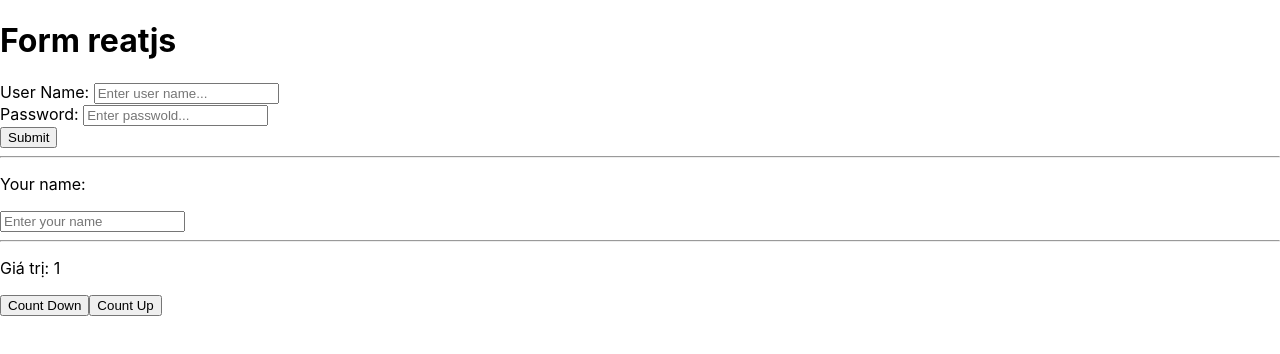
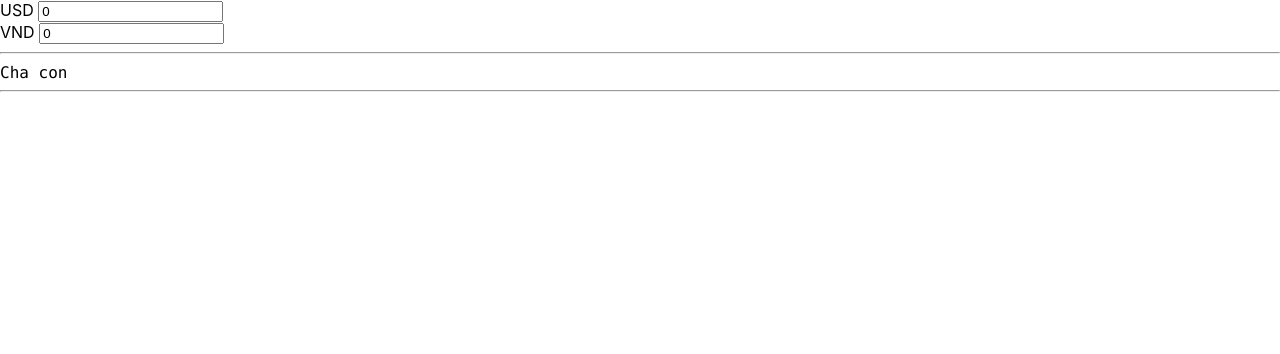
Before and after one commit to LongTD2510/react-test, a React (Create React App) app in the folder my-app/: page / in a window 1280 px wide. Shown: the top 354 px of the page. Built offline with nearby package versions, Linux system fonts and the light colour scheme; the HTML template or start-up script is replaced by a standard one.

Commit message:
New reactjs basic part3

```diff
--- a/my-app/src/App.js
+++ b/my-app/src/App.js
@@ -8,6 +8,9 @@ import DomNode from './domNode.tsx';
 import ComponentLifeCycle from './componentLifeCycle';
 import HandleEvent from './components/handleEvent/handleEvents';
 import FormSubmit from './components/formSubmit/formSubmit';
+import RenderWithCondition from './components/renderWithCondition/renderCondition';
+import ListAndKeyReact from './components/listAndKey/listAndKeyReact';
+import Caculator from './components/liftingStateUp/caculator';
 function App() {
   return (
     <div>
@@ -20,7 +23,10 @@ function App() {
       <hr></hr> */}
       {/* <ComponentLifeCycle /> */}
       {/* <HandleEvent/> */}
-      <FormSubmit/>
+      {/* <FormSubmit/> */}
+      {/* <RenderWithCondition/> */}
+      {/* <ListAndKeyReact/> */}
+      <Caculator/>
       <hr />
     </div>
     /* Prop*/
--- a/my-app/src/components/formSubmit/formSubmit.js
+++ b/my-app/src/components/formSubmit/formSubmit.js
@@ -2,9 +2,10 @@ import React, { Component } from "react";
 class FormSubmit extends Component {
   constructor(props) {
     super(props);
-    this.stage = {
+    this.state = {
       userName: "",
       password: "",
+      msg: {},
     };
   }
   changeInputValue(e) {
@@ -12,12 +13,41 @@ class FormSubmit extends Component {
       [e.target.name]: e.target.value,
     });
   }
+  submitForm(event) {
+    event.preventDefault();
+    const validation = this.validationForm();
+
+    if (validation) {
+      console.log(validation);
+      console.log(this.state);
+    } else {
+      alert("Success");
+    }
+  }
+  validationForm() {
+    const { userName, password } = this.state;
+    const re = /^\S*$/;
+    const msg = {};
+    let isValid = true;
+    if (!re.test(userName)) {
+      isValid = false;
+      msg["username"] = "Check again !";
+    }
+    if (password.length < 6) {
+      isValid = false;
+      msg["password"] = "Please add at least 6 character.";
+    }
+    this.setState({
+      msg: msg,
+    });
+    return isValid;
+  }
   state = {};
   render() {
     return (
       <div className="container">
         <h1>Form reatjs</h1>
-        <form>
+        <form onSubmit={(e) => this.submitForm(e)}>
           <div className="form-group">
             <label htmlFor="text">User Name: {this.state.userName}</label>
             <input
@@ -27,6 +57,7 @@ class FormSubmit extends Component {
               placeholder="Enter user name..."
               onChange={(e) => this.changeInputValue(e)}
             />
+            <div className="text-danger">{this.state.msg.username}</div>
           </div>
           <div>
             <label htmlFor="pwd">Password: {this.state.password}</label>
@@ -37,6 +68,7 @@ class FormSubmit extends Component {
               placeholder="Enter passwold..."
               onChange={(e) => this.changeInputValue(e)}
             />
+            <div className="text-danger">{this.state.msg.password}</div>
           </div>
           <button type="submit" className="mt-3 btn btn-primary">
             Submit
--- /dev/null
+++ b/my-app/src/components/liftingStateUp/caculator.js
@@ -0,0 +1,28 @@
+import React, { Component } from "react";
+import USDtoVND from "./usdToVnd";
+import VNDtoUSD from "./vndToUsd";
+class Caculator extends Component {
+  constructor(props) {
+    super(props);
+    this.state = {
+      vnd: 0,
+      usd: 0,
+    };
+  }
+  state = {};
+  handleChange = (data) => {
+    this.setState(data);
+  };
+  render() {
+    return (
+      <div>
+        <USDtoVND onHandleChange={this.handleChange} value={this.state.usd} />
+        <VNDtoUSD onHandleChange={this.handleChange} value={this.state.vnd} />
+        <hr></hr>
+        <code>Cha con</code>
+      </div>
+    );
+  }
+}
+
+export default Caculator;
--- /dev/null
+++ b/my-app/src/components/liftingStateUp/usdToVnd.js
@@ -0,0 +1,23 @@
+import React, { Component } from "react";
+const USDtoVND = function (props) {
+    const convert = function (usd) {
+      return usd * 23632;
+    };
+    return (
+      <div>
+        <span>USD </span>
+        <input className="form-group form-control" type="number"
+          onChange={(e) => {
+            const usd = e.target.value;
+            const vnd = convert(usd);
+            props.onHandleChange({
+              usd,
+              vnd,
+            });
+          }}
+          value={props.value}
+        />
+      </div>
+    );
+  };
+export default USDtoVND;
--- /dev/null
+++ b/my-app/src/components/liftingStateUp/vndToUsd.js
@@ -0,0 +1,24 @@
+import React, { Component } from "react";
+const VNDtoUSD = function (props) {
+    const convert = function (vnd) {
+      return vnd / 23632;
+    };
+    return (
+      <div>
+        <span>VND </span>
+        <input className="form-group form-control "
+          onChange={(e) => {
+            const vnd = e.target.value;
+            const usd = convert(vnd);
+            props.onHandleChange({
+              usd,
+              vnd,
+            });
+          }}
+          value={props.value}
+        />
+      </div>
+    );
+  };
+
+export default VNDtoUSD;
--- /dev/null
+++ b/my-app/src/components/listAndKey/listAndKeyReact.js
@@ -0,0 +1,35 @@
+import React, { Component } from "react";
+class ListAndKeyReact extends Component {
+    constructor(props) {
+        super(props);
+    }
+    state = {}
+
+    render() {
+        const todoList = [
+            {
+                'name' : 'php'
+            },
+            {
+                'name' : 'java'
+            },
+            {
+                'name' : 'reactjs'
+            },
+            {
+                'name' : 'test'
+            },
+            {
+                'name' : 'c++'
+            },
+        ]
+        const listItems = todoList.map((item, index) => (
+            <li key={index}>{item.name}</li>
+        ));
+        return (
+            <ul>{listItems}</ul>
+        );
+    }
+}
+
+export default ListAndKeyReact;
--- /dev/null
+++ b/my-app/src/components/renderWithCondition/renderCondition.js
@@ -0,0 +1,91 @@
+import React, { Component } from "react";
+const Notification = (props) => {
+  if (props.isShowTab1 || props.isShowTab2 || props.isShowTab3) {
+    // Trả về jsx để hiển thị
+    return (
+      <ul>
+        <li>Thông báo 1</li>
+        <li>Thông báo 2</li>
+        <li>Thông báo 3</li>
+        <li>Thông báo 4</li>
+      </ul>
+    );
+  } else {
+    // Trả về null
+    return null;
+  }
+};
+class RenderWithCondition extends Component {
+  constructor(props) {
+    super(props);
+    this.state = {
+      isShowNotificationTab1: false,
+      isShowNotificationTab2: false,
+      isShowNotificationTab3: false,
+    };
+  }
+  state = {};
+  render() {
+    // const isLogin = true;
+    const { isShowNotificationTab1, isShowNotificationTab2, isShowNotificationTab3 } = this.state;
+    // if (!isLogin) {
+    //   var notification = <h3>Check render with condition</h3>;
+    // } else {
+    //     notification = <h3>Check render with condition !!</h3>;
+    // }
+    // Conditional operator
+    //   const notification = (isLogin)? <h3>Check render with condition operator</h3> : <h3>Check render with condition !!</h3>;
+    return (
+        <div style={{ margin: 20}}>
+        {/* {isLogin ? (
+          <h3>Check render with condition jsx</h3>
+        ) : (
+          <h3>Check render with condition !!</h3>
+        )} */}
+        <h1>No component render</h1>
+        <div className="flex__tab">
+          <button
+            className="btn btn-primary item__button"
+            onClick={() => {
+              //Update again state
+              this.setState({
+                isShowNotificationTab1: !isShowNotificationTab1,
+              });
+            }}
+          >
+            {isShowNotificationTab1 ? "Show" : "Hidden"}
+          </button>
+          <button
+            className="btn btn-primary item__button"
+            onClick={() => {
+              //Update again state
+              this.setState({
+                isShowNotificationTab2: !isShowNotificationTab2,
+              });
+            }}
+          >
+            {isShowNotificationTab2 ? "Show" : "Hidden"}
+          </button>
+          <button
+            className="btn btn-primary item__button"
+            onClick={() => {
+              //Update again state
+              this.setState({
+                isShowNotificationTab3: !isShowNotificationTab3,
+              });
+            }}
+          >
+            {isShowNotificationTab3 ? "Show" : "Hidden"}
+          </button>
+        </div>
+
+        {/* Call component Notification */}
+        <Notification isShowTab1={isShowNotificationTab1} />
+        <Notification isShowTab2={isShowNotificationTab2} />
+        <Notification isShowTab3={isShowNotificationTab3} />
+      </div>
+    );
+  }
+}
+
+export default RenderWithCondition;
--- a/my-app/src/index.css
+++ b/my-app/src/index.css
@@ -43,3 +43,11 @@ code {
   height: 424px;
   overflow: auto;
 }
+.flex__tab{
+  display: flex;
+  align-items: center;
+  justify-content: start;
+}
+.item__button{
+  margin-right: 10px;
+}
--- a/my-app/src/index.js
+++ b/my-app/src/index.js
@@ -9,7 +9,7 @@ const root = ReactDOM.createRoot(document.getElementById('root'));
 root.render(
   <React.StrictMode>
     <App />
-    <StageAndProp />
+    {/* <StageAndProp /> */}
   </React.StrictMode>
 );
 
```
